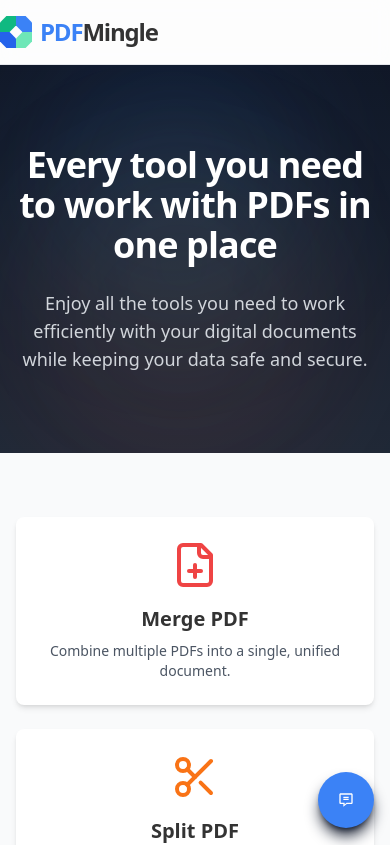
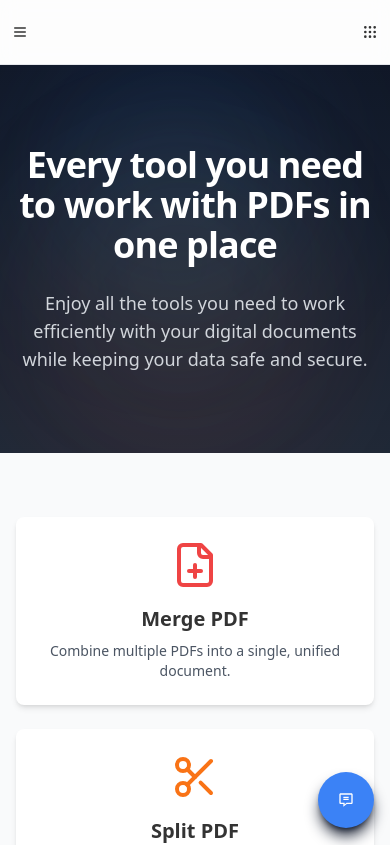
Before and after one commit to widhia-solanki/Pdfmingle, a Next.js app: page / in a window 390 px wide. Shown: the top 845 px of the page. Built offline with nearby package versions, Linux system fonts and the light colour scheme.

Commit message:
Update Header.tsx

```diff
--- a/src/components/Header.tsx
+++ b/src/components/Header.tsx
@@ -1,5 +1,7 @@
 import { usePathname } from 'next/navigation';
 import Link from 'next/link';
+import { MobileNav } from './MobileNav';
+import { ToolsMenu } from './ToolsMenu';
 
 export const Header = () => {
   const pathname = usePathname();
@@ -9,34 +11,30 @@ export const Header = () => {
     <header className="sticky top-0 z-50 w-full border-b bg-background/95 backdrop-blur supports-[backdrop-filter]:bg-background/60">
       <div className="container flex h-16 items-center justify-between">
         <div className="flex items-center gap-2">
-          {/* The hamburger menu has also been removed as per the last step */}
+          {/* This logic ensures the hamburger menu only shows on the homepage */}
+          {isHomePage ? (
+            <div className="md:hidden">
+              <MobileNav />
+            </div>
+          ) : (
+            // On other pages, show a simple link back to the logo/homepage
+            <div className="md:hidden">
+              <Link href="/" className="flex items-center gap-2 text-2xl font-bold tracking-tighter text-ilovepdf-text no-underline">
+                <svg width="32" height="32" viewBox="0 0 100 100" xmlns="http://www.w3.org/2000/svg" aria-hidden="true"><path d="M50 0 L20 0 L0 20 L0 50 L30 50 L50 30 Z" fill="#10B981" /><path d="M50 0 L80 0 L100 20 L100 50 L70 50 L50 30 Z" fill="#3B82F6" /><path d="M50 100 L20 100 L0 80 L0 50 L30 50 L50 70 Z" fill="#2563EB" /><path d="M50 100 L80 100 L100 80 L100 50 L70 50 L50 70 Z" fill="#6EE7B7" /></svg>
+              </Link>
+            </div>
+          )}
 
-          {/* This is your logo and brand name */}
-          <Link href="/" className="flex items-center gap-2 text-2xl font-bold tracking-tighter text-ilovepdf-text no-underline">
-            <svg
-              width="32"
-              height="32"
-              viewBox="0 0 100 100"
-              xmlns="http://www.w3.org/2000/svg"
-              aria-hidden="true"
-            >
-              <path d="M50 0 L20 0 L0 20 L0 50 L30 50 L50 30 Z" fill="#10B981" />
-              <path d="M50 0 L80 0 L100 20 L100 50 L70 50 L50 30 Z" fill="#3B82F6" />
-              <path d="M50 100 L20 100 L0 80 L0 50 L30 50 L50 70 Z" fill="#2563EB" />
-              <path d="M50 100 L80 100 L100 80 L100 50 L70 50 L50 70 Z" fill="#6EE7B7" />
-            </svg>
-            <div>
-              <span className="text-ilovepdf-red">PDF</span>Mingle
-            </div>
-          </Link>
+          {/* This is the main logo for desktop */}
+          <div className="hidden md:flex">
+             <Link href="/" className="flex items-center gap-2 text-2xl font-bold tracking-tighter text-ilovepdf-text no-underline">
+              <svg width="32" height="32" viewBox="0 0 100 100" xmlns="http://www.w3.org/2000/svg" aria-hidden="true"><path d="M50 0 L20 0 L0 20 L0 50 L30 50 L50 30 Z" fill="#10B981" /><path d="M50 0 L80 0 L100 20 L100 50 L70 50 L50 30 Z" fill="#3B82F6" /><path d="M50 100 L20 100 L0 80 L0 50 L30 50 L50 70 Z" fill="#2563EB" /><path d="M50 100 L80 100 L100 80 L100 50 L70 50 L50 70 Z" fill="#6EE7B7" /></svg>
+              <div><span className="text-ilovepdf-red">PDF</span>Mingle</div>
+            </Link>
+          </div>
         </div>
 
-        {/*
-          --- THIS IS THE FIX ---
-          The <ToolsMenu /> component has been completely removed from this file.
-          This will make the grid icon disappear.
-          --- END OF THE FIX ---
-        */}
+        <ToolsMenu />
       </div>
     </header>
   );
```
